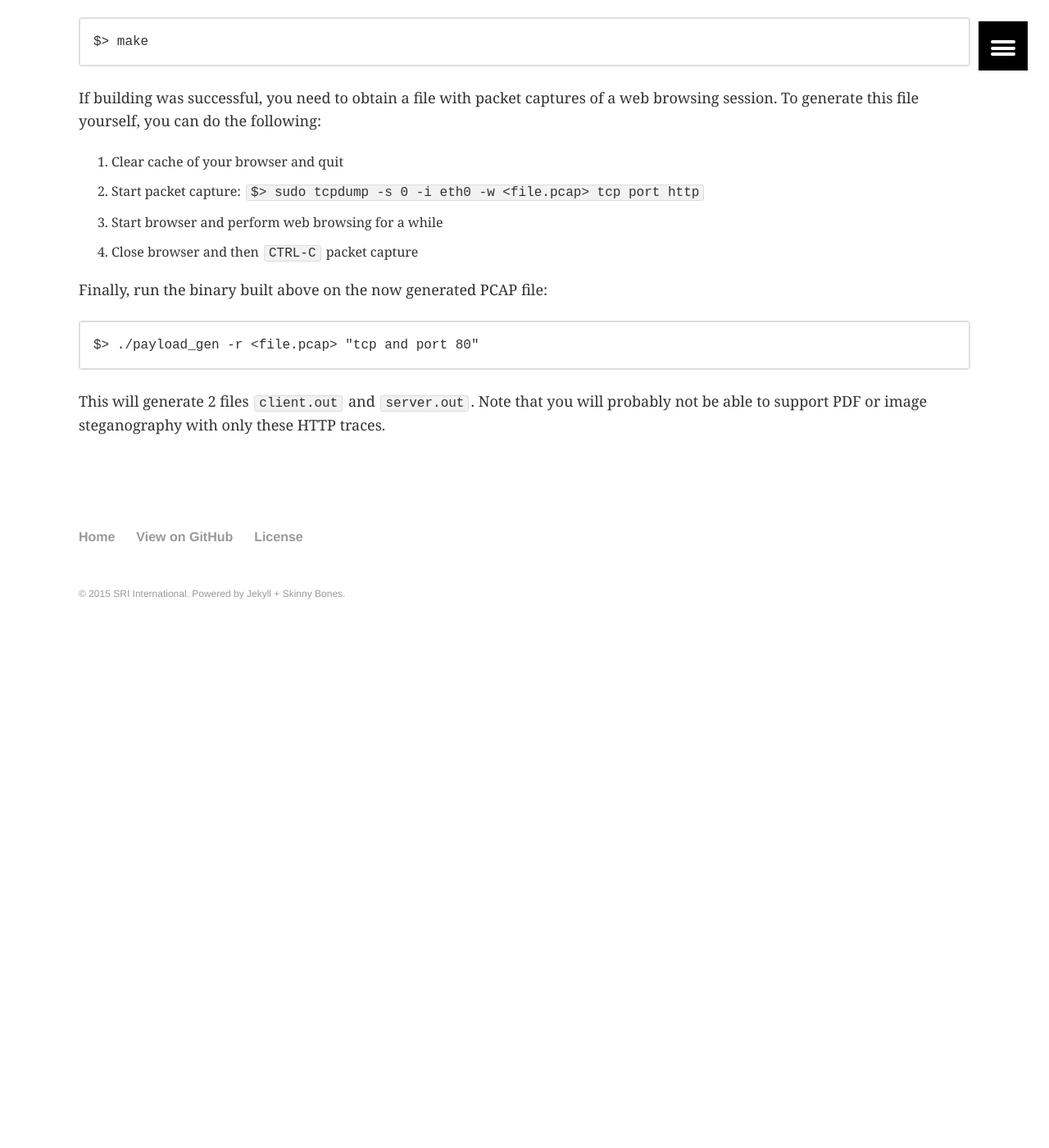
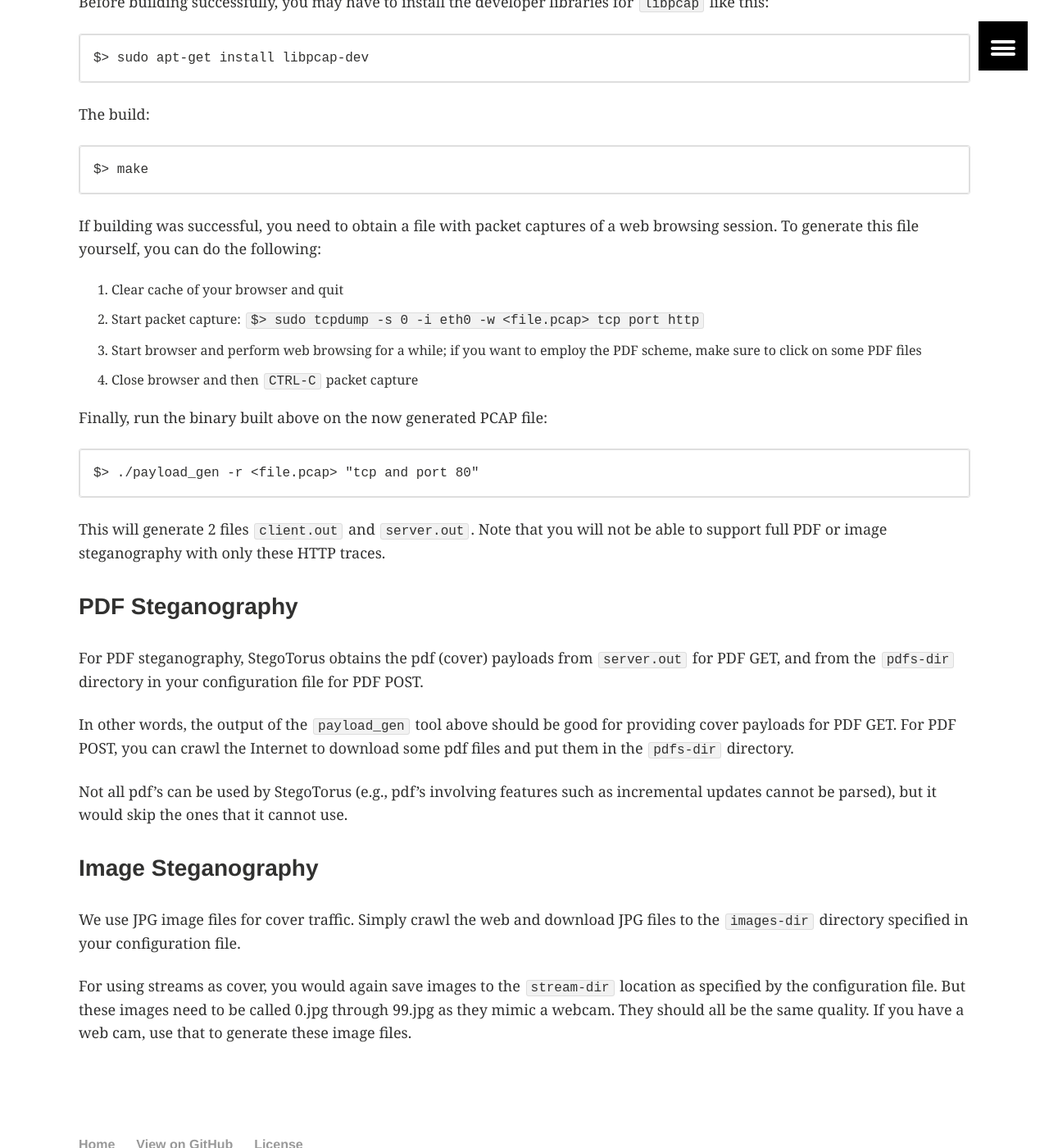
Before and after one commit to SRI-CSL/stegotorus, a Jekyll site: the page built from userguide/index.md, in a window 1280 px wide and 1400 px high, scrolled down 8138 px. Shown: the whole window at 82% size. Built offline with Jekyll 4.4.1, drawn with Linux system fonts in a browser that asks for light colours; before the commit the page ends 8948 px from its top, so only the background shows below that; some of the changed text lies outside the part shown.

Commit message:
adding more details on PDF and JPG files for staganography

````diff
--- a/userguide/index.md
+++ b/userguide/index.md
@@ -274,14 +274,18 @@ The server log is then found at `/tmp/stego.log` as configured.
 Generating Payload
 ------------------
 
+The client and server configuration allows fine-tuning of steganography schemes employed.  Here we give some pointers on generating the appropriate cover traffic for both sides.
+
+### HTTP Steganography
+
 We have added a small utility to generate your own payload if you want to use a different trace file `client.out` for HTTP steganography or if you wish to run your own StegoTorus server and need a `server.out` file to get going.
 
-Find the source code under [https://github.com/SRI-CSL/stegotorus/tree/master/scripts/payload_gen](https://github.com/SRI-CSL/stegotorus/tree/master/scripts/payload_gen).  Currently, this has been tested under Ubuntu 12.04 but it did not compile under Mac OS X 10.8 for us.
+Find the source code under [https://github.com/SRI-CSL/stegotorus/tree/master/payload_gen](https://github.com/SRI-CSL/stegotorus/tree/master/payload_gen).  Currently, this has been tested under Ubuntu 12.04 but it did not run under Mac OS X.
 
 Assuming you are in the top-level directory of the StegoTorus source tree:
 
 ```
-$> cd scripts/payload_gen
+$> cd payload_gen
 ```
 
 Before building successfully, you may have to install the developer libraries for `libpcap` like this:
@@ -300,7 +304,7 @@ If building was successful, you need to obtain a file with packet captures of a
 
 1. Clear cache of your browser and quit
 1. Start packet capture: `$> sudo tcpdump -s 0 -i eth0 -w <file.pcap> tcp port http`
-1. Start browser and perform web browsing for a while
+1. Start browser and perform web browsing for a while; if you want to employ the PDF scheme, make sure to click on some PDF files
 1. Close browser and then `CTRL-C` packet capture
 
 Finally, run the binary built above on the now generated PCAP file:
@@ -309,4 +313,18 @@ Finally, run the binary built above on the now generated PCAP file:
 $> ./payload_gen -r <file.pcap> "tcp and port 80"
 ```
 
-This will generate 2 files `client.out` and `server.out`.  Note that you will probably not be able to support PDF or image steganography with only these HTTP traces.
+This will generate 2 files `client.out` and `server.out`.  Note that you will not be able to support full PDF or image steganography with only these HTTP traces.
+
+### PDF Steganography
+
+For PDF steganography, StegoTorus obtains the pdf (cover) payloads from `server.out` for PDF GET, and from the `pdfs-dir` directory in your configuration file for PDF POST.
+
+In other words, the output of the `payload_gen` tool above should be good for providing cover payloads for PDF GET.  For PDF POST, you can crawl the Internet to download some pdf files and put them in the `pdfs-dir` directory.
+
+Not all pdf's can be used by StegoTorus (e.g., pdf's involving features such as incremental updates cannot be parsed), but it would skip the ones that it cannot use.
+
+### Image Steganography
+
+We use JPG image files for cover traffic.  Simply crawl the web and download JPG files to the `images-dir` directory specified in your configuration file.
+
+For using streams as cover, you would again save images to the `stream-dir` location as specified by the configuration file.  But these images need to be called 0.jpg through 99.jpg as they mimic a webcam. They should all be the same quality. If you have a web cam, use that to generate these image files.
````
